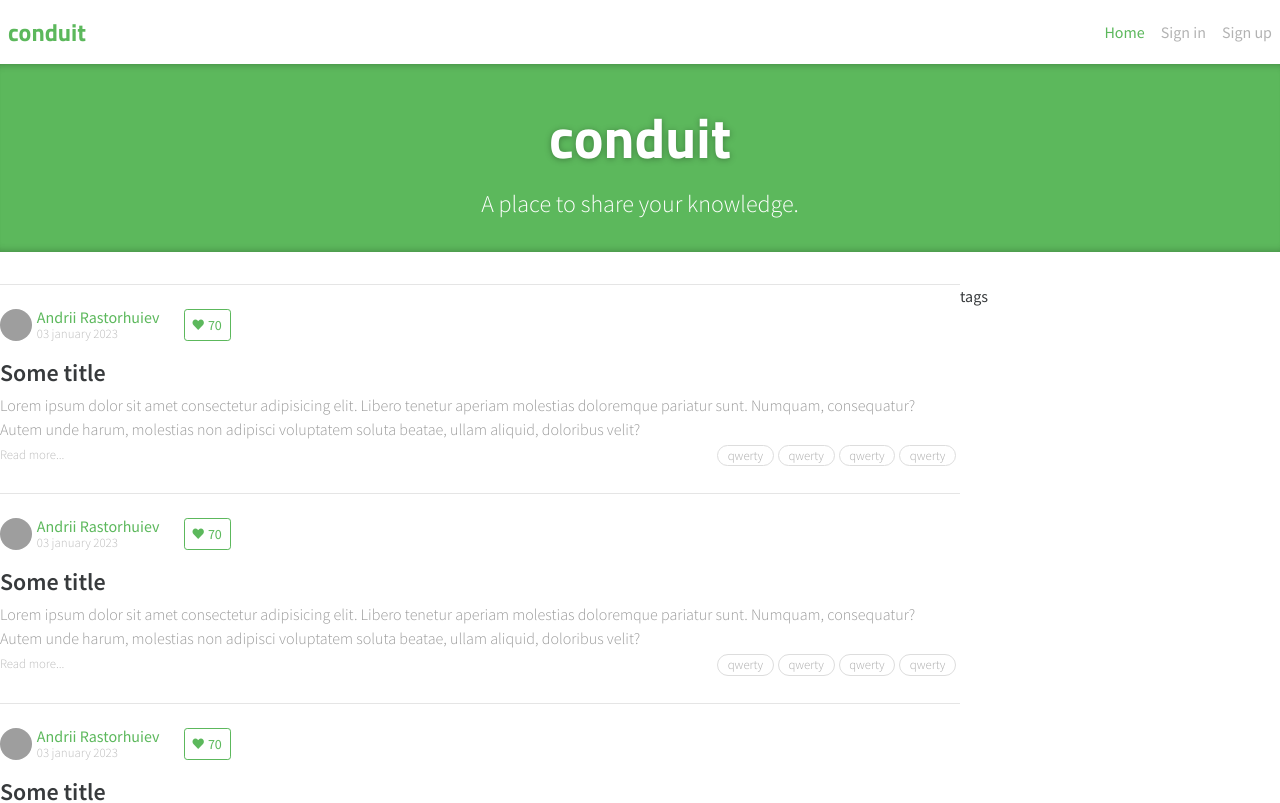
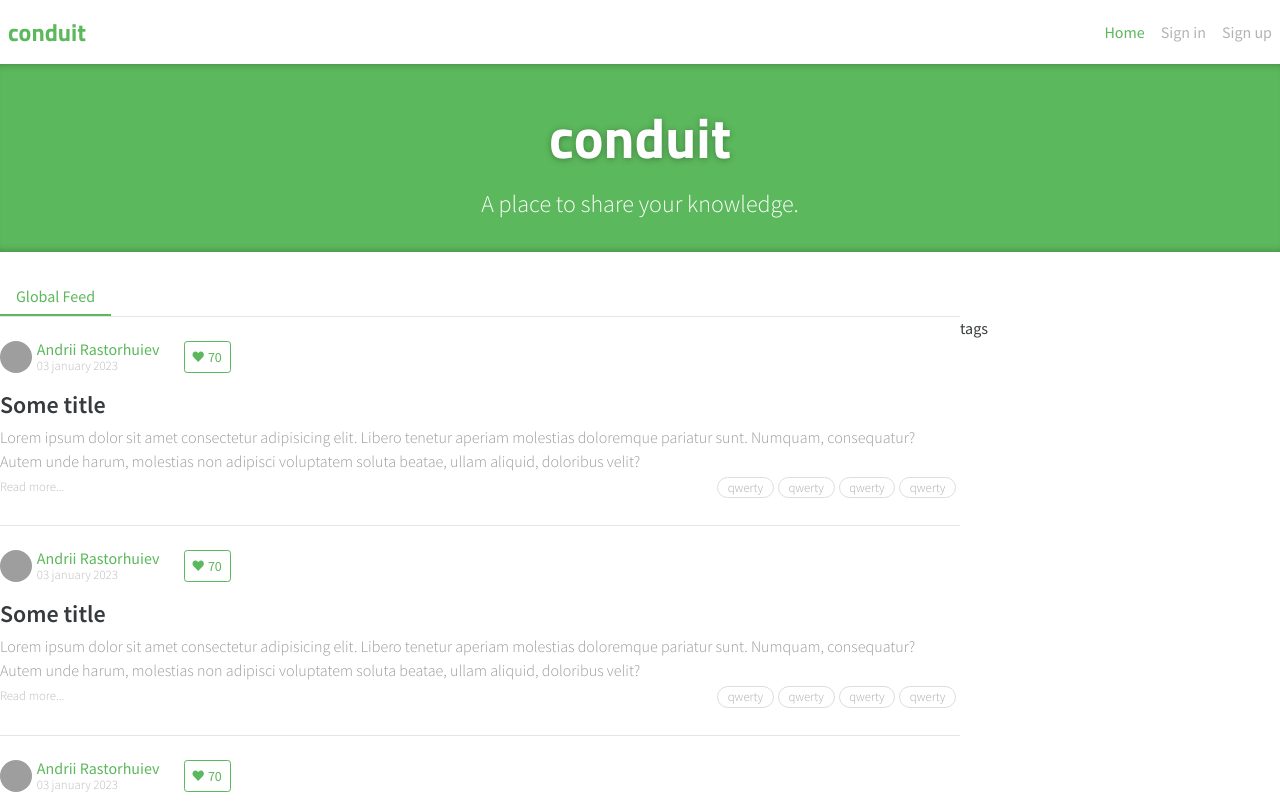
Before and after one commit to arastorhuiev/conduit, a React (Vite) app: page / in a window 1280 px wide. Shown: the top 803 px of the page. Built offline with nearby package versions, Linux system fonts and the light colour scheme; grey boxes are pictures that could not be loaded; a web font is replaced by a local one.

Commit message:
markup feed toggle

```diff
--- /dev/null
+++ b/src/modules/feed/components/feed-toggle/FeedToggle.tsx
@@ -0,0 +1,18 @@
+import { FC } from 'react';
+import { NavLink } from 'react-router-dom';
+
+export const FeedToggle: FC = () => {
+  return (
+    <div className='h-8'>
+      <ul className='flex'>
+        <li>
+          <NavLink
+            to='/'
+            className='bg-white border-b-2 border-conduit-green py-2 px-4'>
+            Global Feed
+          </NavLink>
+        </li>
+      </ul>
+    </div>
+  );
+};
--- a/src/modules/feed/components/feed/Feed.tsx
+++ b/src/modules/feed/components/feed/Feed.tsx
@@ -1,10 +1,12 @@
 import { FC } from 'react';
 import { Container } from '../../../../components/container/Container';
 import { ArticleList } from '../article-list/ArticleList';
+import { FeedToggle } from '../feed-toggle/FeedToggle';
 
 export const Feed: FC = () => {
   return (
     <Container>
+      <FeedToggle />
       <div className='flex'>
         <ArticleList />
         <div className='w-1/4'>tags</div>
```
